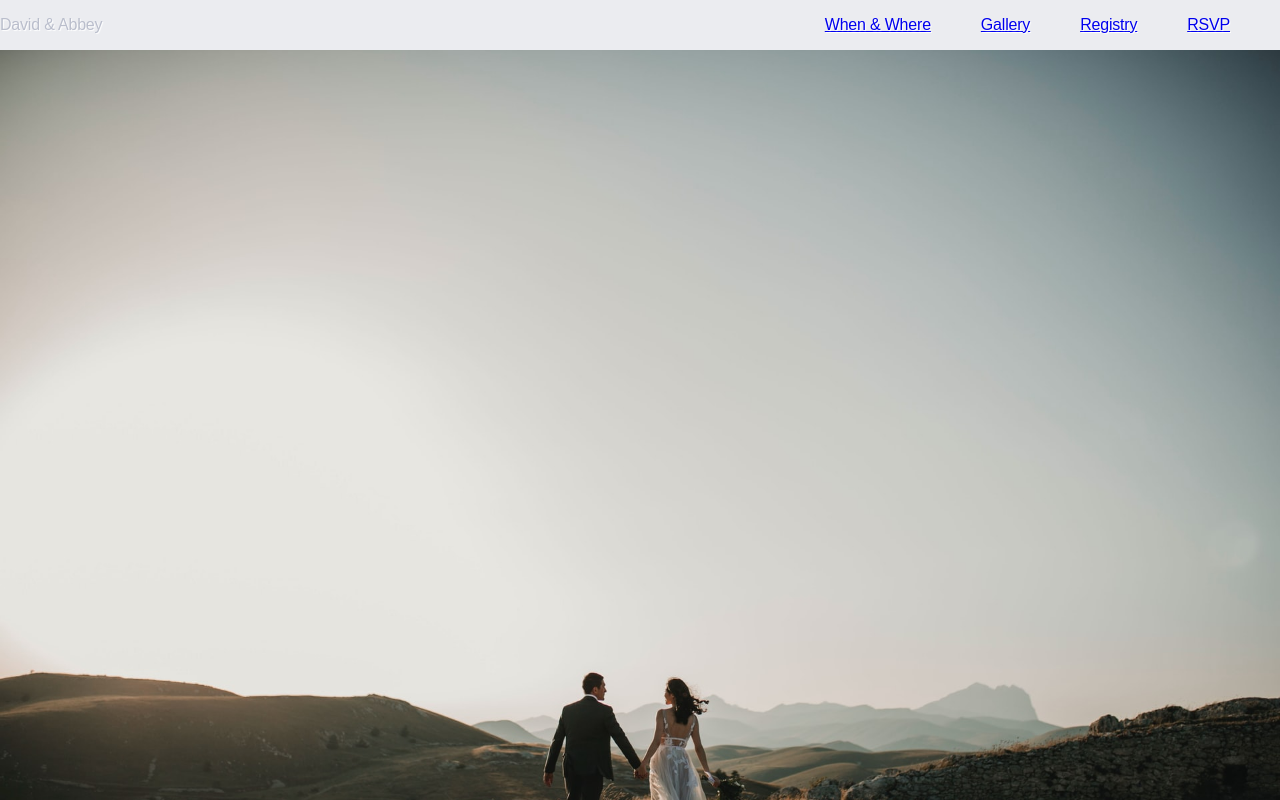
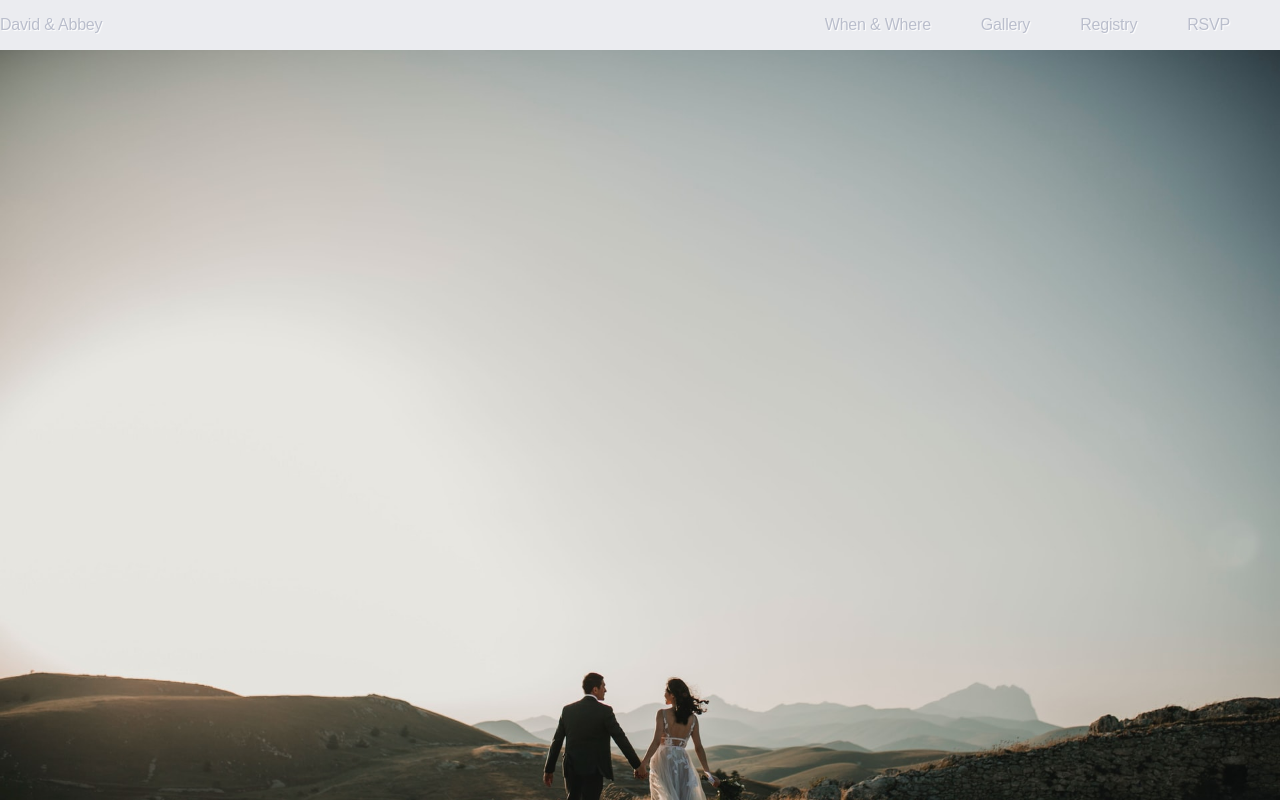
Before and after one commit to mdflynn/stieber-wedding, a React (Create React App) app: page / in a window 1280 px wide. Shown: the top 800 px of the page. Built offline with nearby package versions, Linux system fonts and the light colour scheme.

Commit message:
remove link decoration

```diff
--- a/src/components/Nav/Nav.scss
+++ b/src/components/Nav/Nav.scss
@@ -16,3 +16,8 @@ nav {
 #nav-name {
   margin-right: auto;
 }
+
+.nav-link {
+  text-decoration: none;
+  color: $color-shadow;
+}
```
Lines whose indentation alone changed are shown as unchanged.
